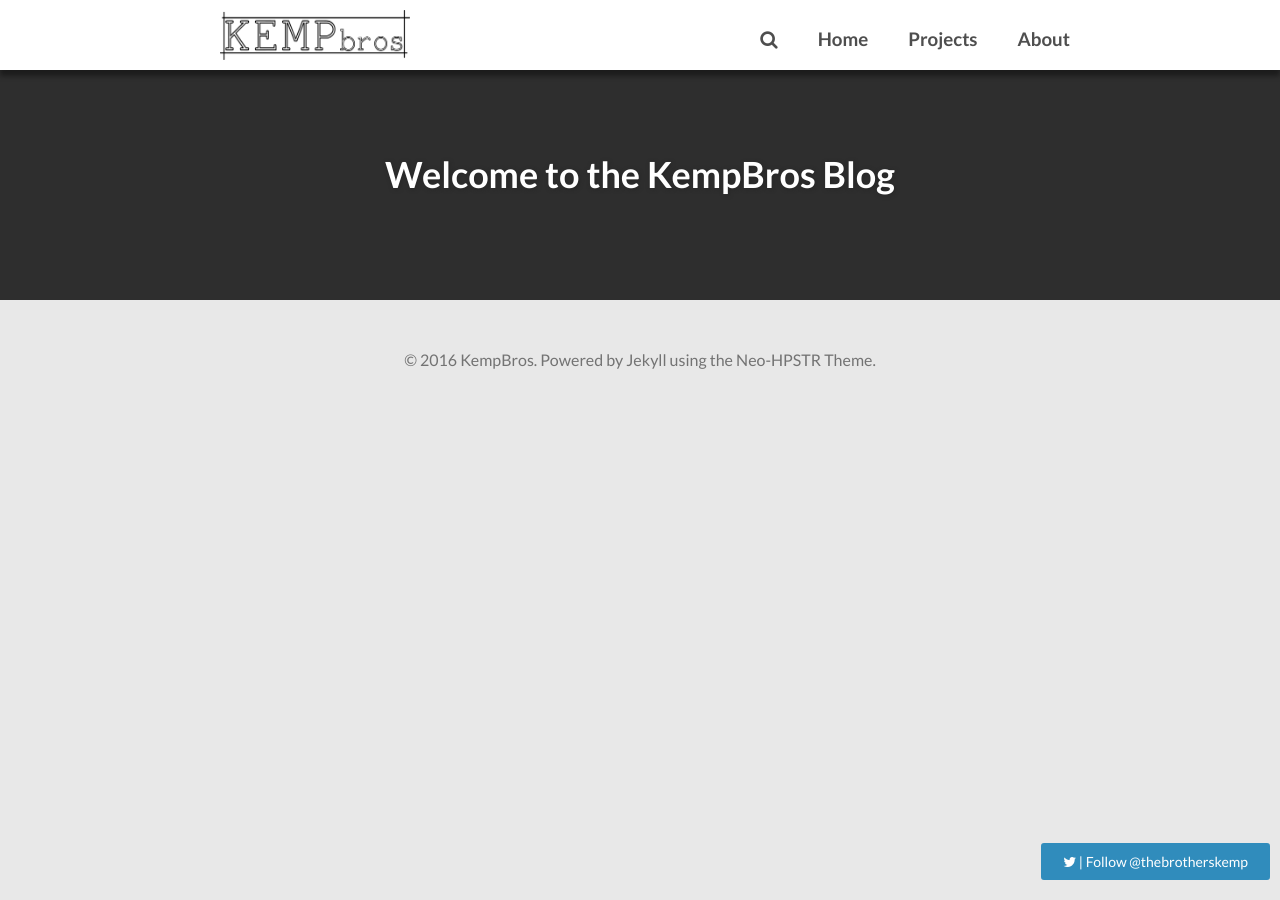
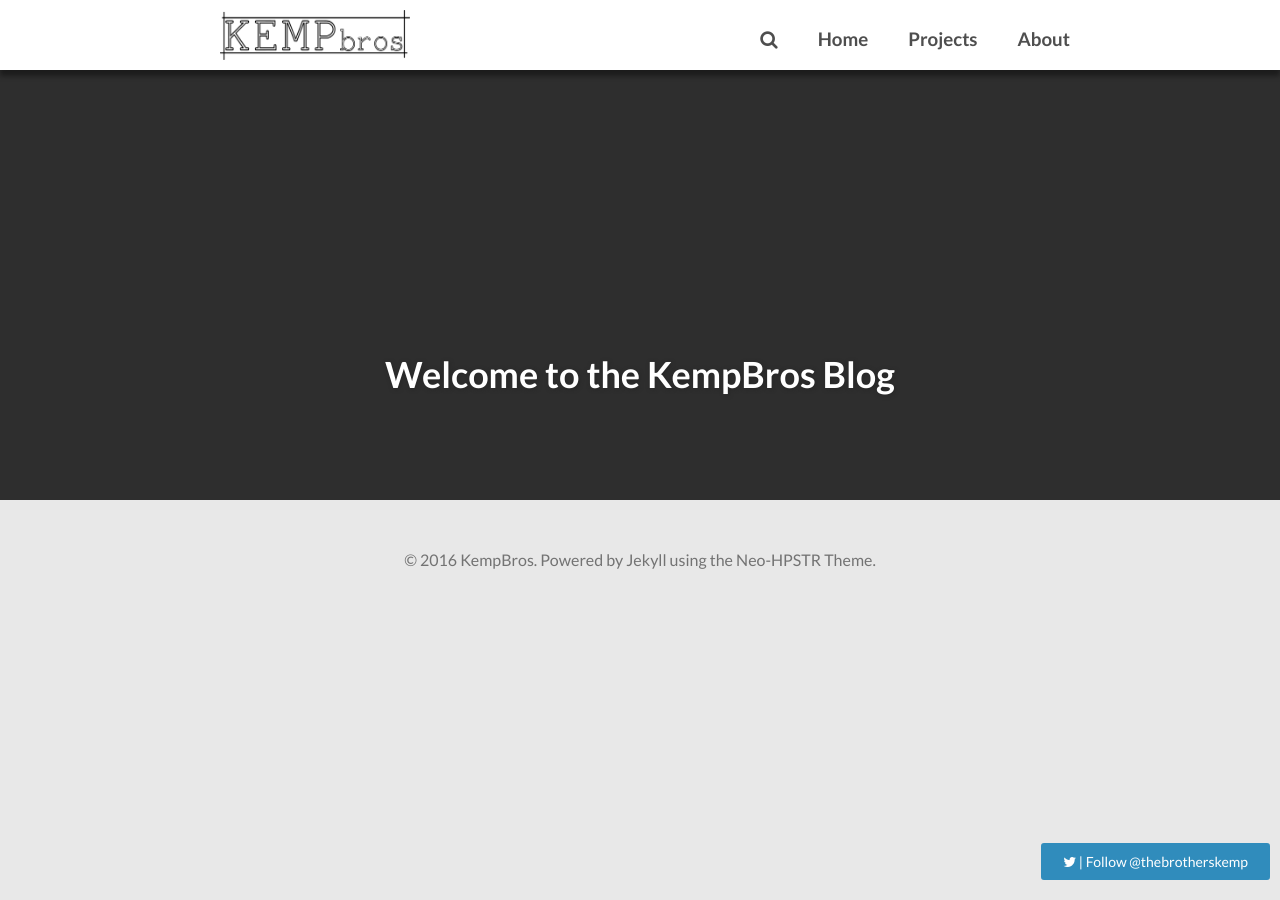
Before and after one commit to kempbros/kempbros.github.io, a Jekyll site: the page built from index.html, in a window 1280 px wide. Built offline with Jekyll 4.4.1, drawn with Linux system fonts in a browser that asks for light colours; nearby versions of some CDN libraries; the list of posts is cut into pages by our own code; comment, search, counter and statistics services are not loaded.

Commit message:
messing with css

```diff
--- a/_sass/_page.scss
+++ b/_sass/_page.scss
@@ -462,7 +462,7 @@ ul.social-buttons li a:active {
 	width: 100%;
 	height: 100%;
 	overflow: hidden;
-	height: 50px;
+	height: 500px;
 	@media #{$medium} {
 		background-color: $header-color;
 		min-height: 300px;
```
